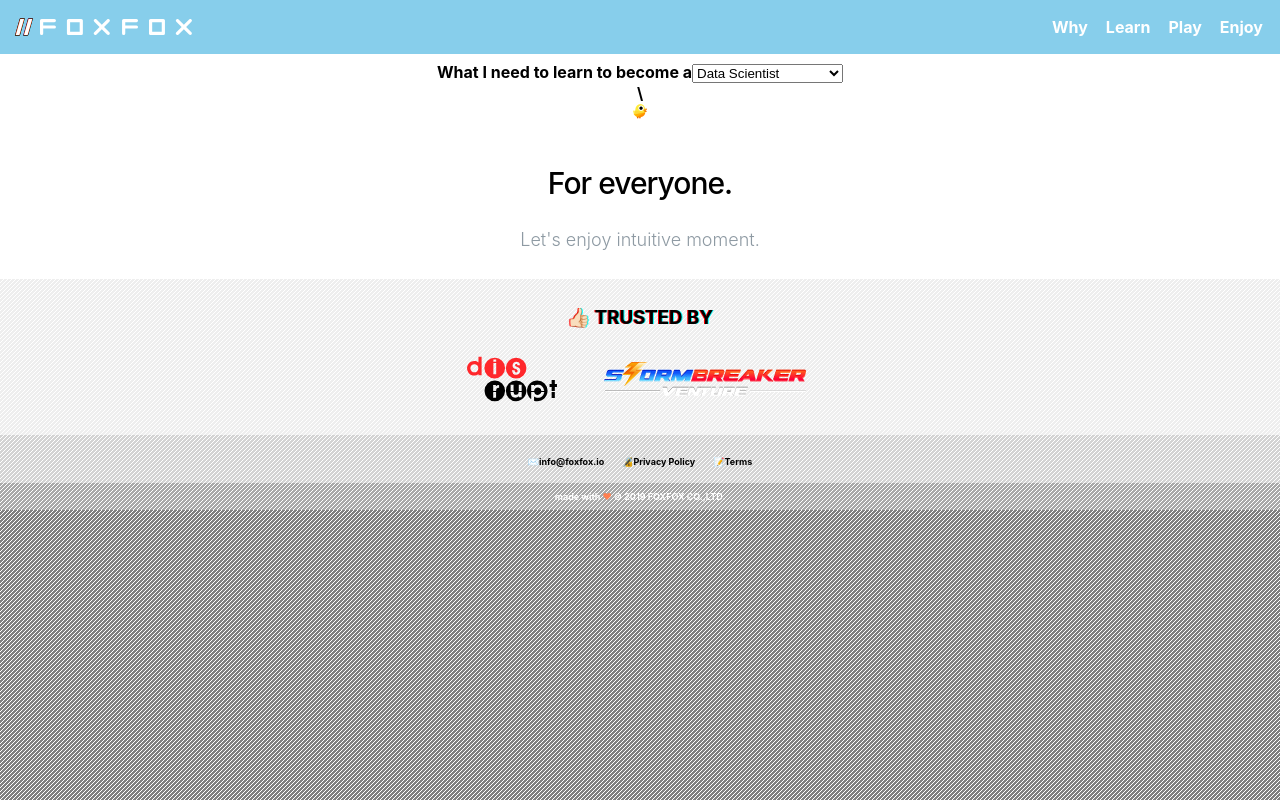
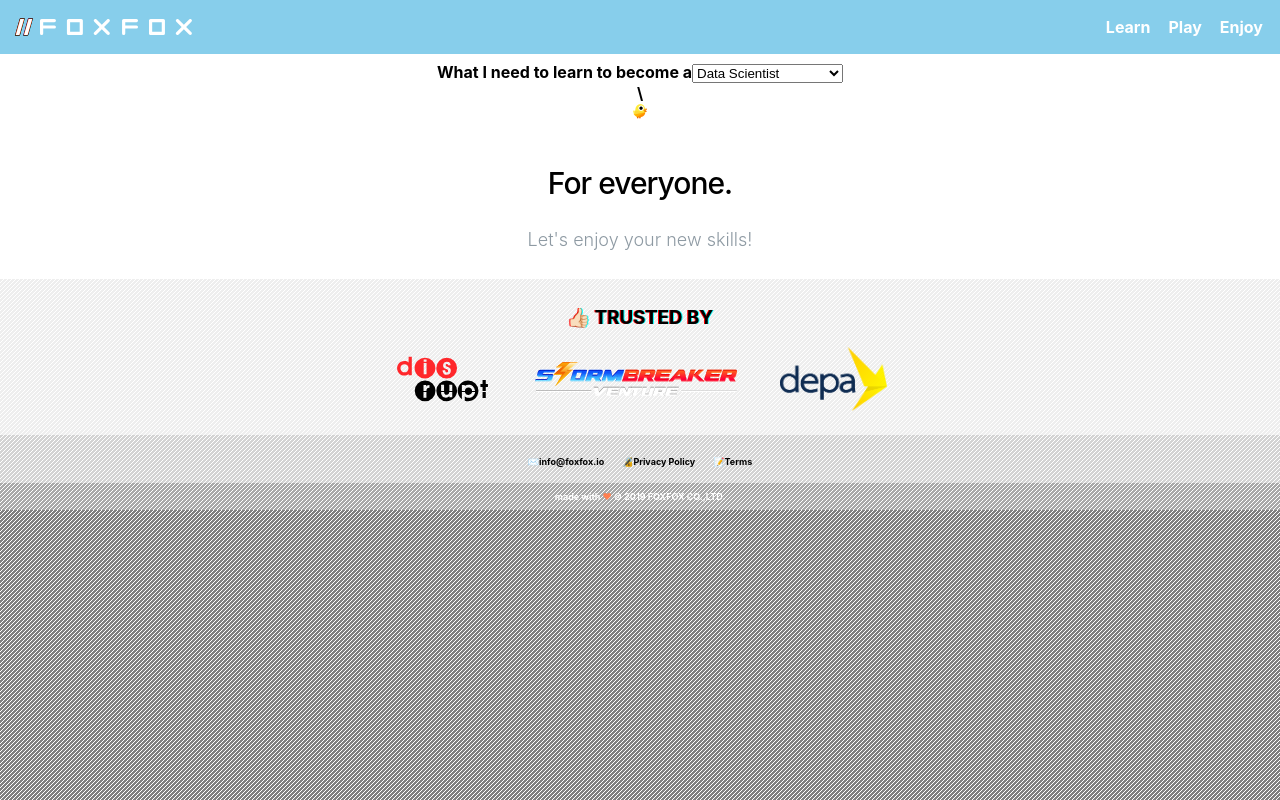
Before and after one commit to foxfoxio/foxfox-www, a React (Create React App) app in the folder web/: page / in a window 1280 px wide. Built offline with nearby package versions, Linux system fonts and the light colour scheme.

Commit message:
Add depa logo

```diff
--- a/web/src/App.js
+++ b/web/src/App.js
@@ -132,9 +132,6 @@ const App = () => {
         <div className='header-right'>
           <ul className='navigation'>
             <li>
-              <a href='#why'>Why</a>
-            </li>
-            <li>
               <a href='#learn'>Learn</a>
             </li>
             <li>
@@ -146,7 +143,7 @@ const App = () => {
           </ul>
         </div>
       </header>
-      <section className='why'>
+      <section className='learn'>
         <div>
           What I need to learn to become a
           <select>
@@ -161,9 +158,9 @@ const App = () => {
           <img alt='duck' src='/img/duck-l.png' width='16px' height='auto' />
         </div>
       </section>
-      <section className='learn'>
+      <section className='play'>
         <h2>For everyone.</h2>
-        <p>Let's enjoy intuitive moment.</p>
+        <p>Let's enjoy your new skills!</p>
       </section>
       <section className='trusted'>
         <h3>
@@ -175,6 +172,7 @@ const App = () => {
         <div className='trusted-logo'>
           <img width='auto' height='64px' alt='Disrupt Technology Venture' src='/img/disrupt-logo.svg' />
           <img width='auto' height='64px' alt='Stormbreaker Venture' src='/img/stormbreaker-logo.svg' />
+          <img width='auto' height='64px' alt='สำนักงานส่งเสริมเศรษฐกิจดิจิทัล (depa)' src='/img/depa-logo.png' />
         </div>
       </section>
       <section className='leg'>
```
Also changed, not shown: web/public/img/depa-logo.png (added).
